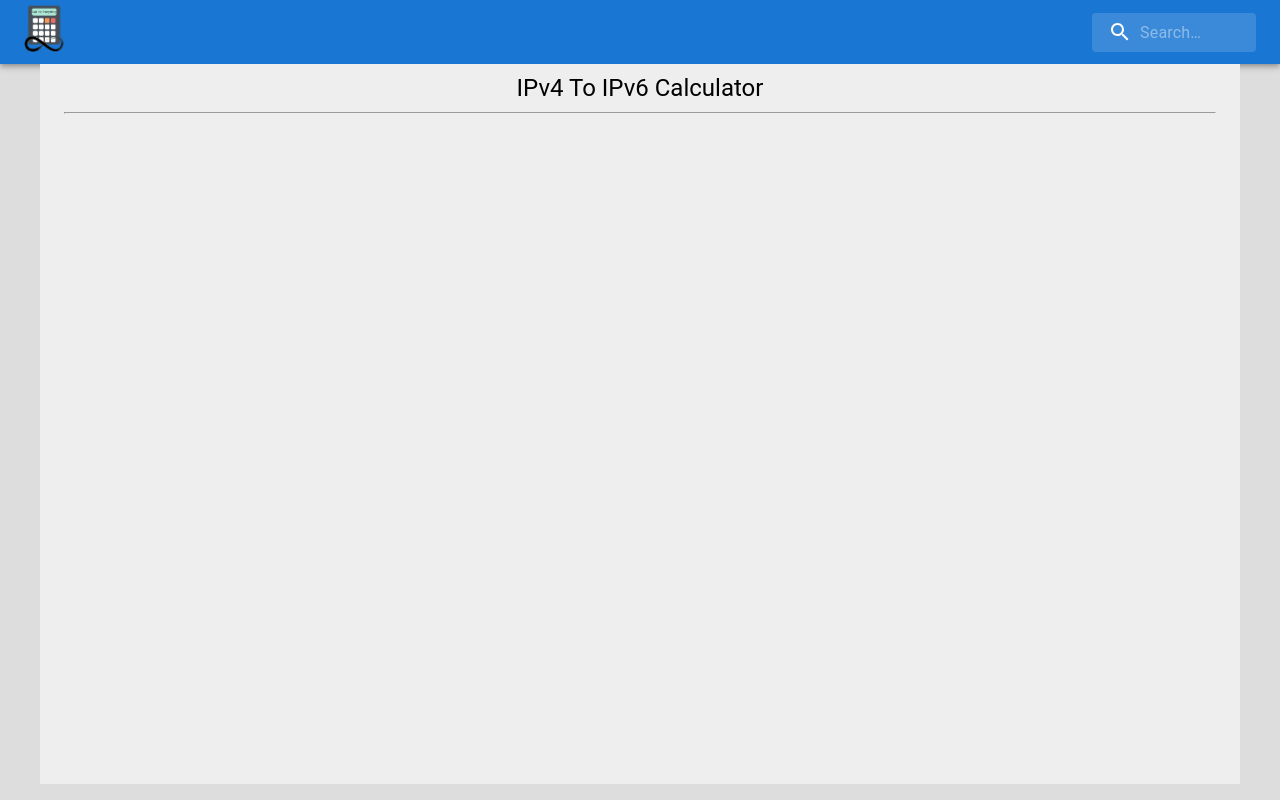
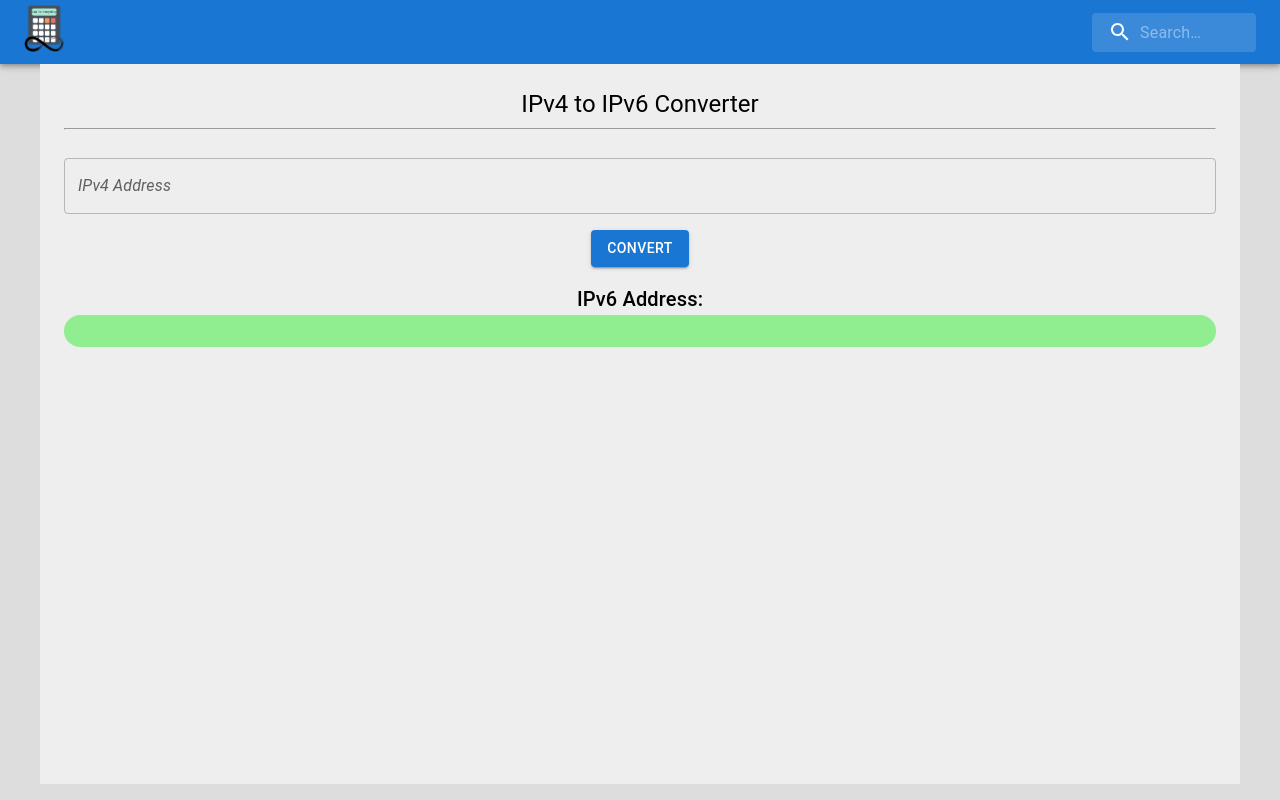
Before and after one commit to SarthakKeshari/calc_for_everything, a React (Create React App) app in the folder calculators/: page /ipv4toipv6calc in a window 1280 px wide. Built offline with nearby package versions, Linux system fonts and the light colour scheme.

Commit message:
Fix: #170 Added IPv4 to IPv6 calculator

```diff
--- a/calculators/src/computer_science/iPv4ToiPv6Calc/MainIPv4ToIPv6Calc.js
+++ b/calculators/src/computer_science/iPv4ToiPv6Calc/MainIPv4ToIPv6Calc.js
@@ -1,14 +1,75 @@
-import React from 'react';
-import { Container, Typography } from '@mui/material';
+import React, { useState } from "react";
+import { Container, Typography, TextField, Button, Box } from "@mui/material";
 
-function MainIPv4ToIPv6Calc(){
-    return(
-        <Container maxWidth="lg" sx={{ bgcolor: '#eeeeee', minHeight: '90vh', paddingY:"10" }}>
-            <Typography pt={1} variant='h5' sx = {{textAlign: "center"}}>IPv4 To IPv6 Calculator</Typography>
-            <hr/>
-            <br/>
-        </Container>
-    )
+function MainIPv4ToIPv6Calc() {
+  const [ipv4Address, setIpv4Address] = useState("");
+  const [ipv6Address, setIpv6Address] = useState("");
+  const [isValid, setIsValid] = useState(true);
+
+  const convertMainIPv4ToIPv6Calc = () => {
+    // IPv4 to IPv6 conversion logic
+    const ipv4Parts = ipv4Address.split(".").map((part) => parseInt(part, 10));
+
+    if (
+      ipv4Parts.length === 4 &&
+      ipv4Parts.every((part) => part >= 0 && part <= 255)
+    ) {
+      const ipv6 = `0000:0000:0000:0000:0000:ffff:${ipv4Parts[0]
+        .toString(16)
+        .padStart(2, "0")}${ipv4Parts[1]
+        .toString(16)
+        .padStart(2, "0")}:${ipv4Parts[2]
+        .toString(16)
+        .padStart(2, "0")}${ipv4Parts[3].toString(16).padStart(2, "0")}`;
+      setIpv6Address(ipv6);
+      setIsValid(true);
+    } else {
+      setIpv6Address("Invalid IPv4 Address");
+      setIsValid(false);
+    }
+  };
+
+  return (
+    <Container
+      maxWidth="lg"
+      sx={{ bgcolor: "#eeeeee", minHeight: "90vh", paddingY: 2 }}
+    >
+      <Typography pt={1} variant="h5" sx={{ textAlign: "center" }}>
+        IPv4 to IPv6 Converter
+      </Typography>
+      <hr />
+      <br />
+      <TextField
+        label="IPv4 Address"
+        variant="outlined"
+        fullWidth
+        value={ipv4Address}
+        onChange={(e) => setIpv4Address(e.target.value)}
+        sx={{ marginBottom: 2 }}
+      />
+      <Button
+        variant="contained"
+        onClick={convertMainIPv4ToIPv6Calc}
+        sx={{ display: "block", marginLeft: "auto", marginRight: "auto" }}
+      >
+        Convert
+      </Button>
+      <Box sx={{ textAlign: "center", marginTop: 2 }}>
+        <Typography variant="h6">IPv6 Address:</Typography>
+        <Box
+          sx={{
+            bgcolor: isValid ? "lightgreen" : "lightcoral",
+            padding: 2,
+            borderRadius: 4,
+          }}
+        >
+          <Typography variant="body1" sx={{ fontSize: 20 }}>
+            {ipv6Address}
+          </Typography>
+        </Box>
+      </Box>
+    </Container>
+  );
 }
 
 export default MainIPv4ToIPv6Calc;
```
